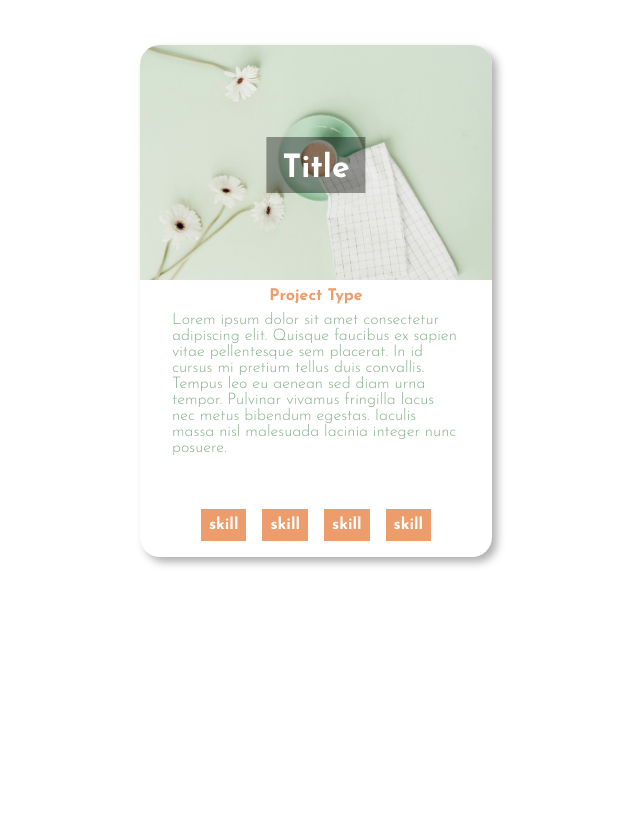
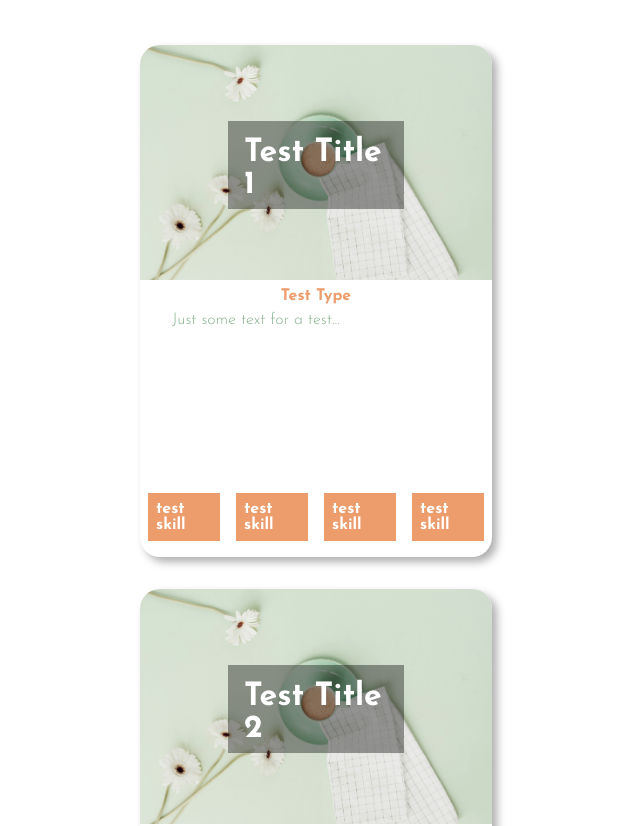
Before and after one commit to Shiela-P/Shiela-P.github.io, a React (Vite) app: page / in a window 1280 px wide. Shown: the part 1580-2406 px from the top of the page, without its empty margins (324-964 px from the left). Before the commit the page ends 2169 px from the top, so only its background shows below. Built offline with nearby package versions, Linux system fonts and the light colour scheme.

Commit message:
Cards now map to screen. Definately needs some formatting...

```diff
--- a/src/Card.jsx
+++ b/src/Card.jsx
@@ -1,18 +1,21 @@
-const Card = () => {
+const Card = ({url, image, title, type, description, skill_1, skill_2, skill_3, skill_4}) => {
     return (
         <div className="card">
-            <div className="card-image">
-                <img src="src/assets/hero.jpg" />
-                <h1>Title</h1>
+            <a href={url}>
+                <div className="card-image">
+                    <img src={image} />
+                    <h1>{title}</h1>
+                </div>
+                <h2>{type}</h2>
+                <p>{description} </p>
+            <div className="skills">
+                <p>{skill_1}</p>
+                <p>{skill_2}</p>
+                <p>{skill_3}</p>
+                <p>{skill_4}</p>
             </div>
-            <h2>Project Type</h2>
-            <p>Lorem ipsum dolor sit amet consectetur adipiscing elit. Quisque faucibus ex sapien vitae pellentesque sem placerat. In id cursus mi pretium tellus duis convallis. Tempus leo eu aenean sed diam urna tempor. Pulvinar vivamus fringilla lacus nec metus bibendum egestas. Iaculis massa nisl malesuada lacinia integer nunc posuere. </p>
-            <div className="skills">
-                <p>skill</p>
-                <p>skill</p>
-                <p>skill</p>
-                <p>skill</p>
-            </div>
+            </a>
+
         </div>
      );
 }
--- a/src/Data/projects.json
+++ b/src/Data/projects.json
@@ -1,15 +1,27 @@
-{
-    "projects": [
-        {
-            "title": "",
-            "image": "",
-            "type": "",
-            "description": "",
-            "skill 1": "",
-            "skill 2": "",
-            "skill 3": "",
-            "skill 4": "",
-            "url": ""
-        }
-    ]
-}
+[
+    {
+        "title": "Test Title 1",
+        "image": "src/assets/hero.jpg",
+        "type": "Test Type",
+        "description": "Just some text for a test...",
+        "skill_1": "test skill",
+        "skill_2": "test skill",
+        "skill_3": "test skill",
+        "skill_4": "test skill",
+        "url": "https://www.apple.com",
+        "id": "1"
+    },
+
+    {
+        "title": "Test Title 2",
+        "image": "src/assets/hero.jpg",
+        "type": "Test Type",
+        "description": "Just some text for a test...",
+        "skill_1": "test skill",
+        "skill_2": "test skill",
+        "skill_3": "test skill",
+        "skill_4": "test skill",
+        "url": "https://www.apple.com",
+        "id": "2"
+    }
+]
--- a/src/Projects.jsx
+++ b/src/Projects.jsx
@@ -1,11 +1,30 @@
+
 import Card from "./Card";
+import myProjects from "./data/Projects.json";
 
 const Projects = () => {
     return (
         <div className="projects">
             <h2>Projects</h2>
-            <Card />
+            {/* <Card url="https://www.apple.com" image="src/assets/hero.jpg" title="TEST" type="TEST" description="TEST" skill_1="TEST" skill_2="TEST" skill_3="TEST" skill_4="TEST" /> */}
+            <div>
+                {myProjects.map((item) => (
+                    <Card
+                        title={item.title}
+                        image={item.image}
+                        type={item.type}
+                        description={item.description}
+                        skill_1={item.skill_1}
+                        skill_2={item.skill_2}
+                        skill_3={item.skill_3}
+                        skill_4={item.skill_4}
+
+                    />
+                ))}
+            </div>
+
         </div>
+
      );
 }
 
--- a/src/index.css
+++ b/src/index.css
@@ -169,3 +169,7 @@ p{
   font-weight: 650;
   align-items: center;
 }
+
+.card a{
+  text-decoration: none;
+}
```
